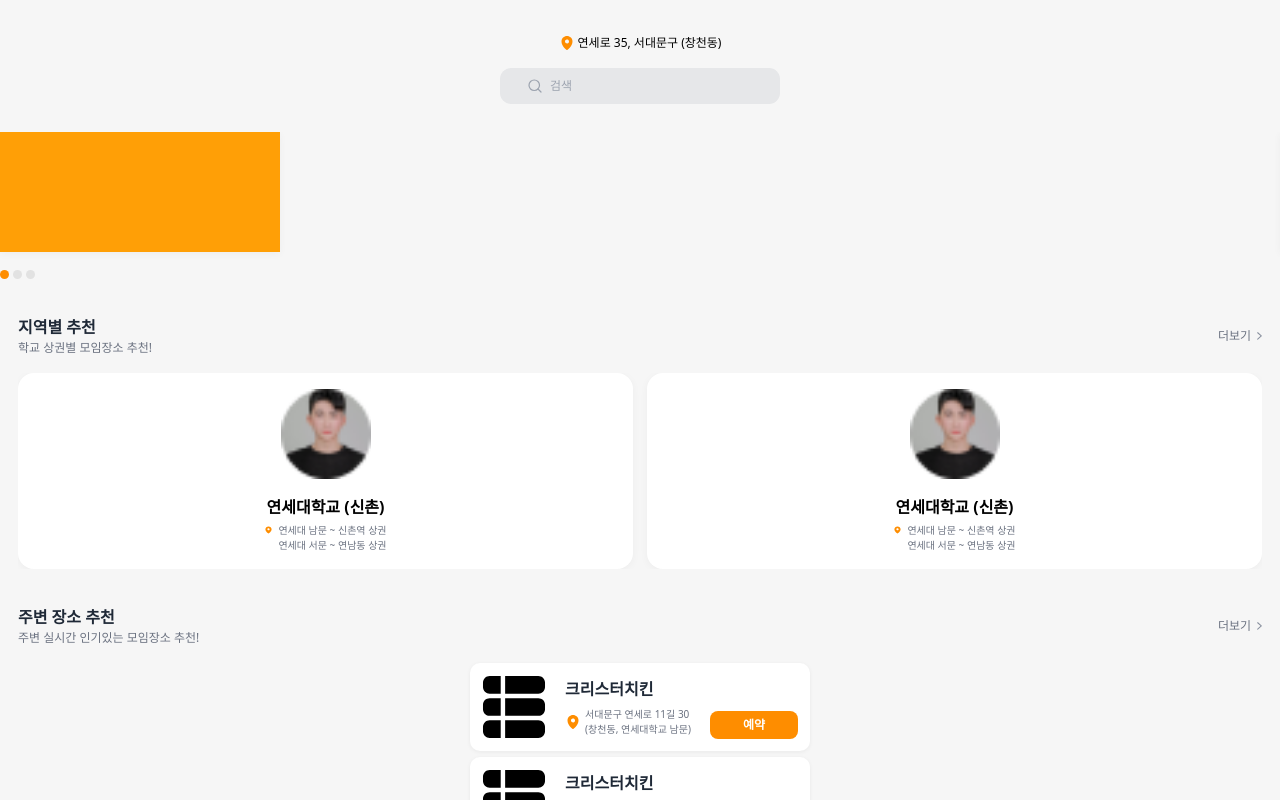
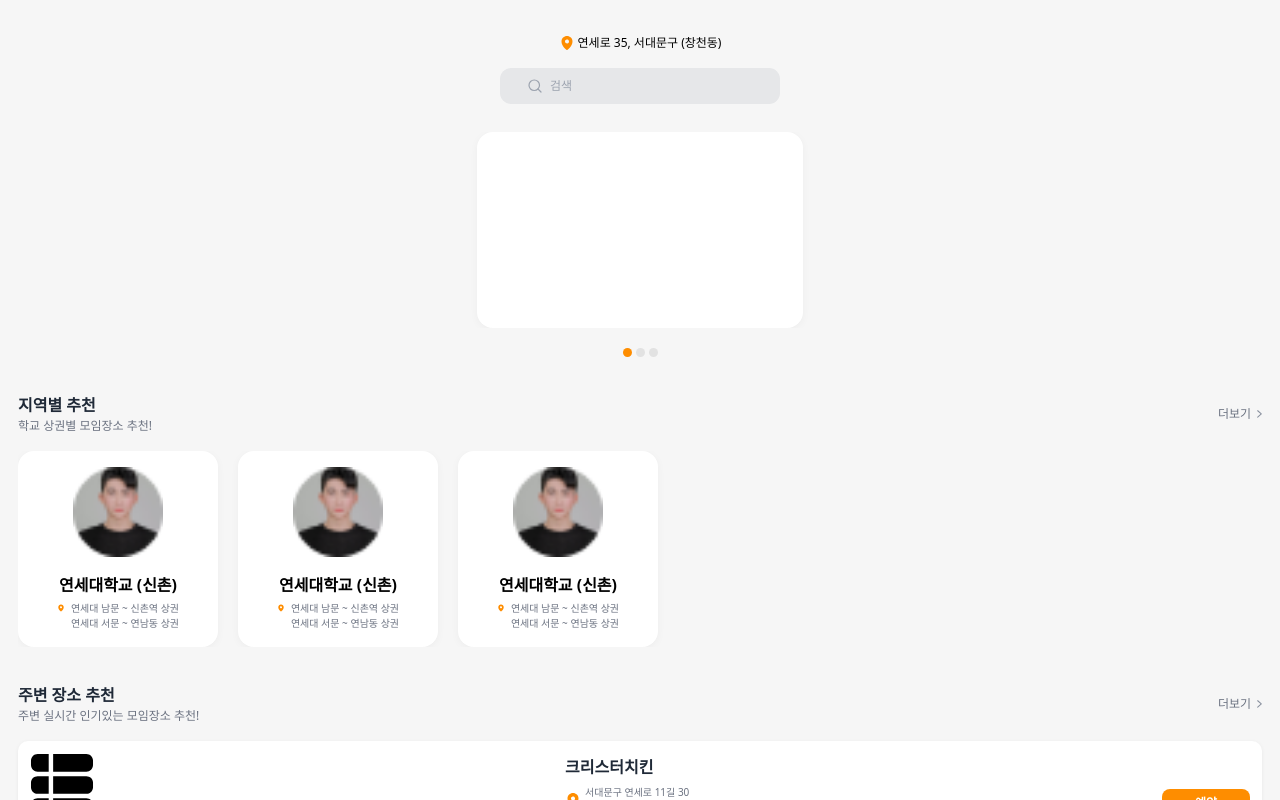
Before and after one commit to dkfriend2023/beabuddy-frontend, a Next.js app: page / in a window 1280 px wide. Built offline with nearby package versions, Linux system fonts and the light colour scheme.

Commit message:
AreaCard slider change

```diff
--- a/src/components/AdCard.tsx
+++ b/src/components/AdCard.tsx
@@ -2,7 +2,9 @@ import Image from "next/image";
 
 function AdCard() {
     return (
-        <div className="w-[280px] h-[120px] bg-[#ff9f06] shadow-[0_2px_8px_0_rgba(0,0,0,0.04)] mb-[18px] flex flex-col justify-center items-center"></div>
+        <div className="min-w-[180px] min-h-[196px] mr-3 ml-3 bg-[#ffffff] rounded-[16px] shadow-[0_2px_8px_0_rgba(0,0,0,0.04)] p-[10px] flex flex-col justify-center items-center">
+
+        </div>
     );
   }
 
--- a/src/components/AreaCard.tsx
+++ b/src/components/AreaCard.tsx
@@ -5,7 +5,7 @@ import location from "/public/location.svg";
 
 function AreaCard() {
   return (
-    <div className="min-w-[148px] min-h-[196px] bg-[#ffffff] rounded-[16px] shadow-[0_2px_8px_0_rgba(0,0,0,0.04)] p-[10px] flex flex-col justify-center items-center">
+    <div className="min-h-[196px] bg-[#ffffff] rounded-[16px] shadow-[0_2px_8px_0_rgba(0,0,0,0.04)] p-[10px] flex flex-col justify-center items-center">
       <Image src={sampleimg} width={90} height={90} alt="icon" />
       <div className="text-[1f2937] text-[16px] font-semibold mt-[16px] mb-[3.98px]">
         연세대학교 (신촌)
--- a/src/components/StoreCard.tsx
+++ b/src/components/StoreCard.tsx
@@ -5,7 +5,7 @@ import location from "/public/location.svg";
 
 function StoreCard() {
   return (
-    <div className="w-[340px] h-[88px] bg-[#ffffff] rounded-[10px] shadow-[0_1px_4px_0_rgba(34,34,34,0.06)] p-[12px] flex justify-between items-center">
+    <div className="w-full h-[88px] bg-[#ffffff] rounded-[10px] shadow-[0_1px_4px_0_rgba(34,34,34,0.06)] p-[12px] flex justify-between items-center">
       <Image src={samplestoreimg} width={64} height={64} alt="img" />
       <div className="flex flex-col gap-[6px] items-baseline">
         <div className="text-[#1f2937] text-[16px] font-semibold">크리스터치킨</div>
--- a/src/pages/index.tsx
+++ b/src/pages/index.tsx
@@ -27,8 +27,8 @@ function Page() {
             <SearchBar />
           </Link>
         </div>
-      <div className="mb-[36px]">
-        <Swiper space-between={50} slidesPerView={1} centeredSlides={true} loop={false} >
+      <div className="mb-[36px] max-w-[350px] ml-auto mr-auto flex flex-col items-center">
+        <Swiper space-between={50} slidesPerView={"auto"} centeredSlides={true} loop={false} className="w-full mb-[20px]">
           <SwiperSlide>
             <AdCard />
           </SwiperSlide>
@@ -54,14 +54,14 @@ function Page() {
         </Link>
       </div>
       <div className="mt-[16px] mb-[36px] px-[18px]">
-        <Swiper spaceBetween={14} slidesPerView={2}>
-          <SwiperSlide>
+        <Swiper spaceBetween={20} slidesPerView={"auto"}>
+          <SwiperSlide className="max-w-[200px]">
             <AreaCard />
           </SwiperSlide>
-          <SwiperSlide>
+          <SwiperSlide className="max-w-[200px]">
             <AreaCard />
           </SwiperSlide>
-          <SwiperSlide>
+          <SwiperSlide className="max-w-[200px]">
             <AreaCard />
           </SwiperSlide>
         </Swiper>
```
